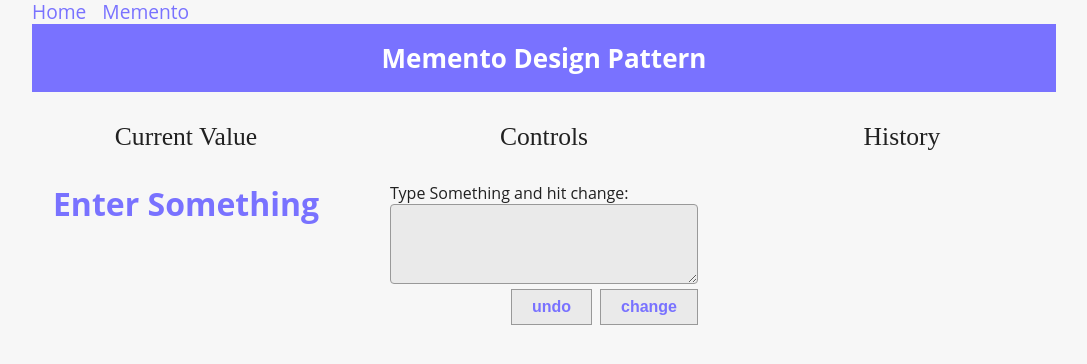
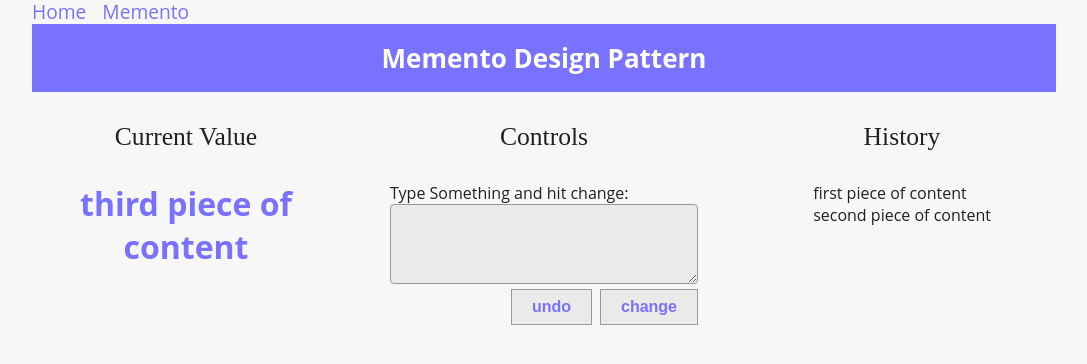
Before and after one commit to metafield/Design-Patterns-Typescript, a React (Create React App) app: page /patterns/memento in a window 1280 px wide. Shown: the top 364 px of the page, without its empty margins (96-1183 px from the left). Built offline with nearby package versions, Linux system fonts and the light colour scheme.

Commit message:
Actual implementation of memento

```diff
--- a/src/Patterns/Memento/Editor.ts
+++ b/src/Patterns/Memento/Editor.ts
@@ -1,36 +1,21 @@
-export class Editor<T> {
-  private history: T[] = [];
+import { EditorState } from './EditorState';
 
-  constructor(public content: T) {
-    console.log('i was constructed');
+export class Editor {
+  private content = '';
+
+  createState(): EditorState {
+    return new EditorState(this.content);
   }
 
-  setContent(newContent: T) {
-    console.log(
-      `the history was: -${this.history}- adding this old content: -${this.content}-`
-    );
-
-    this.history.push(this.content);
-    console.log(
-      `setting the curContent which is: -${this.content}- to the new content: -${newContent}-`
-    );
-    this.content = newContent;
-
-    console.log(`This content is now: -${this.content}`);
+  restore(state: EditorState): void {
+    this.content = state.content;
   }
 
-  public getHistory(): T[] {
-    return this.history;
+  setContent(content: string) {
+    this.content = content;
   }
 
-  public undo() {
-    if (this.history.length) {
-      const lastContent = this.history.pop();
-      if (lastContent === undefined) {
-        return;
-      }
-
-      this.content = lastContent;
-    }
+  getContent(): string {
+    return this.content;
   }
 }
--- /dev/null
+++ b/src/Patterns/Memento/EditorState.ts
@@ -0,0 +1,3 @@
+export class EditorState {
+  constructor(readonly content: string) {}
+}
--- /dev/null
+++ b/src/Patterns/Memento/History.ts
@@ -0,0 +1,20 @@
+import { EditorState } from './EditorState';
+
+export class History {
+  private states: EditorState[] = [];
+
+  public getStates(): EditorState[] {
+    return [...this.states];
+  }
+
+  public push(state: EditorState): void {
+    this.states.push(state);
+  }
+
+  public pop(): EditorState | undefined {
+    const state = this.states.pop();
+    if (state) {
+      return state;
+    }
+  }
+}
--- a/src/Patterns/Memento/Memento.tsx
+++ b/src/Patterns/Memento/Memento.tsx
@@ -3,8 +3,16 @@ import styled from 'styled-components';
 import { FluidHeader } from '../../Styles/Atoms';
 import { Editor } from './Editor';
 import { breakPoints } from '../../Styles/breakPoints';
+import { History } from '../Memento/History';
 
-const editor = new Editor('woop');
+const editor = new Editor();
+const history = new History();
+
+editor.setContent('first piece of content');
+history.push(editor.createState());
+editor.setContent('second piece of content');
+history.push(editor.createState());
+editor.setContent('third piece of content');
 
 export const Memento: FC = () => {
   const intialContent = 'Enter Something';
@@ -17,13 +25,19 @@ export const Memento: FC = () => {
       const newValue = textInputRef.current.value;
       setContent(newValue);
       editor.setContent(newValue);
+      history.push(editor.createState());
       textInputRef.current.value = '';
     }
   };
 
   const handleUndo = (e: React.MouseEvent) => {
-    editor.undo();
-    setContent(editor.content);
+    const prevState = history.pop() || editor.createState();
+    if (!prevState) {
+      return;
+    }
+
+    editor.restore(prevState);
+    setContent(editor.getContent());
   };
 
   return (
@@ -33,7 +47,7 @@ export const Memento: FC = () => {
       <EditorContainer>
         <div>
           <Heading>Current Value</Heading>
-          <Content>{content}</Content>
+          <Content>{editor.getContent()}</Content>
         </div>
         <Controls>
           <Heading>Controls</Heading>
@@ -44,12 +58,12 @@ export const Memento: FC = () => {
             <Button onClick={handleUndo}>undo</Button>
           </Buttons>
         </Controls>
-        <History>
+        <HistoryPane>
           <Heading>History</Heading>
-          {editor.getHistory().map((item) => (
-            <li key={Math.random()}>{item}</li>
+          {history.getStates().map((item) => (
+            <li key={Math.random()}>{item.content}</li>
           ))}
-        </History>
+        </HistoryPane>
       </EditorContainer>
     </Container>
   );
@@ -111,7 +125,7 @@ const Heading = styled.h2`
   margin-bottom: 2rem;
 `;
 
-const History = styled.ul`
+const HistoryPane = styled.ul`
   margin: 0 auto;
 `;
 
```
